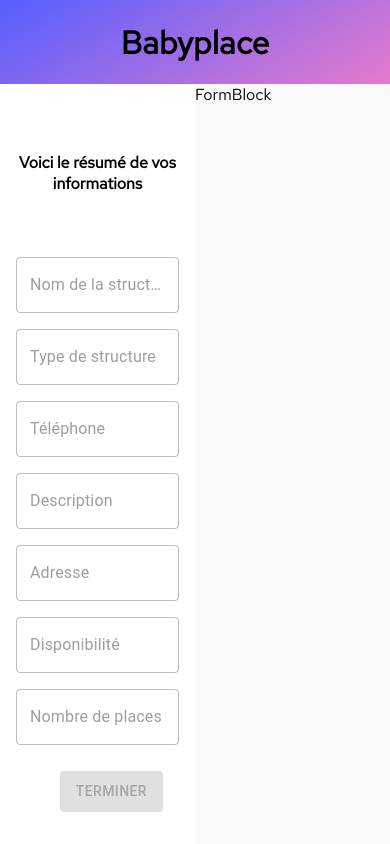
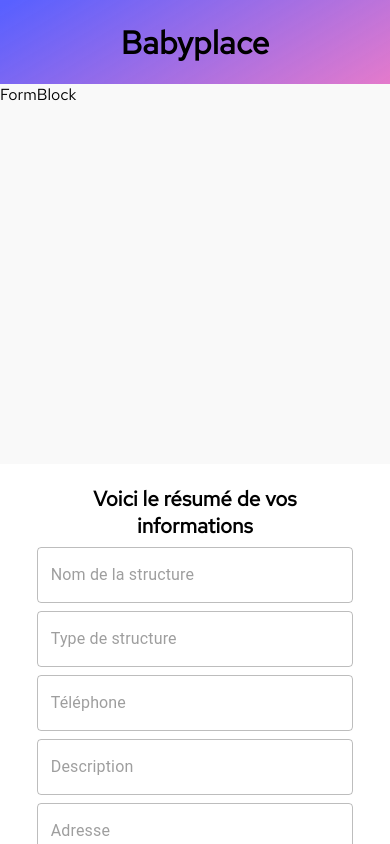
Before and after one commit to WildCodeSchool/2023-02-JS-FT-Lyon-P3-Babyplace, a React (Vite) app in the folder frontend/: page /pro-register in a window 390 px wide. Built offline with nearby package versions, Linux system fonts and the light colour scheme; no server answers; the HTML template or start-up script is replaced by a standard one; a web font is replaced by a local one.

Commit message:
responsive de la page register

```diff
--- a/frontend/src/components/ProRegister/FormBlock.module.css
+++ b/frontend/src/components/ProRegister/FormBlock.module.css
@@ -2,3 +2,10 @@
   width: 50%;
   background-color: var(--second-bg-color);
 }
+
+@media screen and (max-width: 950px) {
+  .formBlockPage{
+    width: 100%;
+    height: 50%;
+  }
+}
--- a/frontend/src/components/ProRegister/Recap.jsx
+++ b/frontend/src/components/ProRegister/Recap.jsx
@@ -1,12 +1,16 @@
 import React from "react";
 import PropTypes from "prop-types";
-import { TextField, Button } from "@mui/material";
+import { TextField, Button, Container } from "@mui/material";
 import styles from "./Recap.module.css";
 
 function Recap({ registerInfo, fieldsToComplete, setActiveField }) {
   return (
     <div className={styles.recapPage}>
+      <Container>
+        <div className={styles.text}>
           <p>Voici le résumé de vos informations</p>
+        </div>
+
         <div className={styles.recapBlock}>
           {fieldsToComplete.map((field) => {
             return (
@@ -16,6 +20,12 @@
                 disabled
                 content={field.field}
                 onClick={setActiveField(field.field)}
+                sx={{
+                  display: "flex",
+                  flexDirection: "column",
+                  justifyContent: "space-between",
+                  mt: 1,
+                }}
               />
             );
           })}
@@ -32,6 +42,7 @@
             Terminer
           </Button>
         </div>
+      </Container>
     </div>
   );
 }
--- a/frontend/src/components/ProRegister/Recap.module.css
+++ b/frontend/src/components/ProRegister/Recap.module.css
@@ -2,13 +2,11 @@
   padding: 1em;
   width: 50%;
   height: 100%;
-  flex-direction: column;
-  justify-content: flex-end;
-  align-items: center;
+  font-size: calc(2vh + 1vw);
 }
 
-.recapPage p {
-  height: 20%;
+.text {
+  height: 10%;
   display: flex;
   justify-content: center;
   align-items: center;
@@ -22,12 +20,19 @@
   flex-direction: column;
   justify-content: center;
   align-items: space-between;
-  gap: 1em;
+  gap: 5%;
 }
 
 .recapFooter {
   height: 10%;
   display: flex;
   justify-content: flex-end;
-  padding: 1em;
+  padding: 5%;
 }
+
+@media screen and (max-width: 950px) {
+  .recapPage{
+    width: 100%;
+    height: 50%;
+  }
+}
--- a/frontend/src/pages/ProRegister.module.css
+++ b/frontend/src/pages/ProRegister.module.css
@@ -3,6 +3,7 @@
   justify-content: space-between;
   flex-direction: column;
   height: 100vh;
+  overflow:auto;
 }
 
 .header {
@@ -29,3 +30,20 @@
   display: flex;
   justify-content: space-between;
 }
+
+@media screen and (max-width: 950px) {
+  .registerPage {
+    display: flex;
+    justify-content: flex-start;
+    flex-direction: column;
+    height: 100vh;
+  }
+
+  .formDisplay {
+    justify-content: space-between;
+    flex-direction: column-reverse;
+    width: 100%;
+    height: 90%;
+  }
+
+}
```
Also changed, not shown: 1 other file (tests, documents, lock files or other folders). Lines whose indentation alone changed are shown as unchanged.
